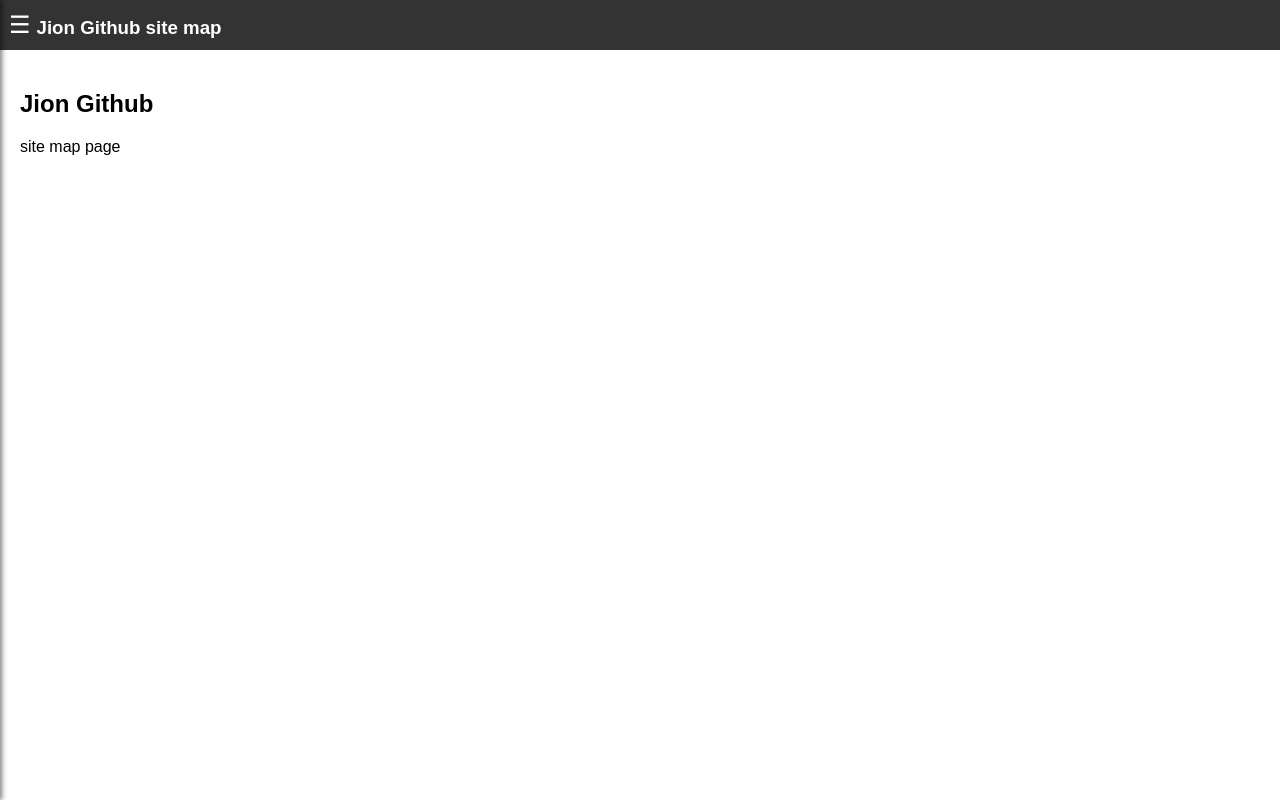
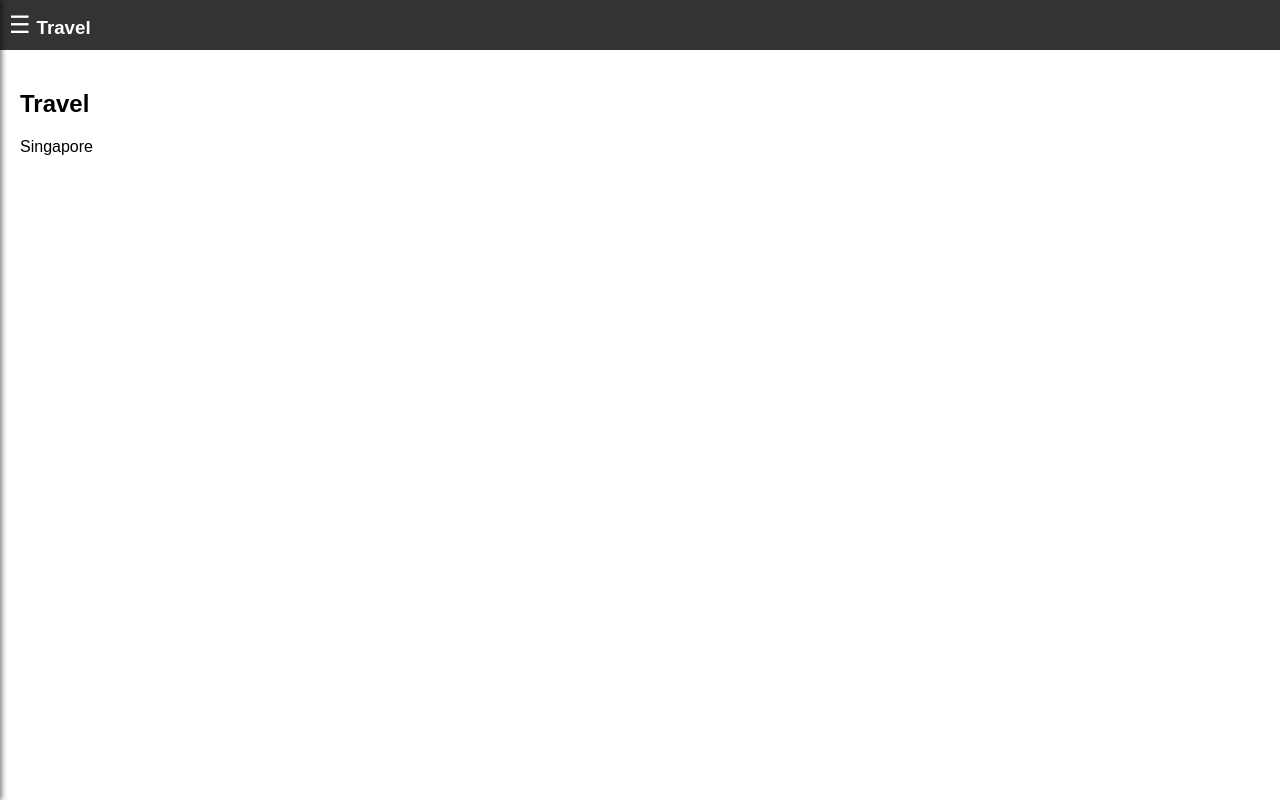
Before and after one commit to jion08/travel, a plain HTML site: page index.html in a window 1280 px wide. Drawn offline with Linux system fonts and the light colour scheme.

Commit message:
Update index.html

```diff
--- a/index.html
+++ b/index.html
@@ -84,7 +84,7 @@
   <!-- 상단바 -->
   <div class="navbar">
     <button class="menu-button" onclick="toggleSidebar()">☰</button>
-    <h3 style="margin: 0 0 0 0px;">Jion Github site map</h3>
+    <h3 style="margin: 0 0 0 0px;">Travel</h3>
   </div>
 
   <!-- 오버레이 -->
@@ -92,15 +92,15 @@
 
   <!-- 사이드바 -->
   <div class="sidebar" id="sidebar">
-    <button onclick="openLink('/travel')">Travel Page ⧉</button>
-    <button onclick="openLink('/test')">Test Page ⧉</button>
+    <button onclick="openLink('/index.html')">Home Page ⧉</button>
+    <button onclick="openLink('/game1.html')">클릭게임 ⧉</button>
     <button onclick="openLink('')"></button>
   </div>
 
   <!-- 메인 콘텐츠 -->
   <div class="content">
-    <h2>Jion Github</h2>
-    <p>site map page</p>
+    <h2>Travel</h2></h2>
+    <p>Singapore</p>
   </div>
 
   <script>
```
